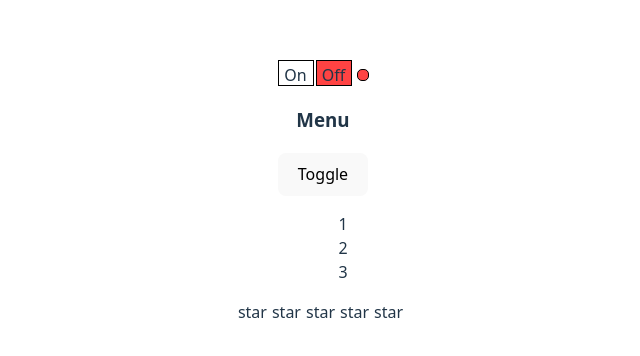
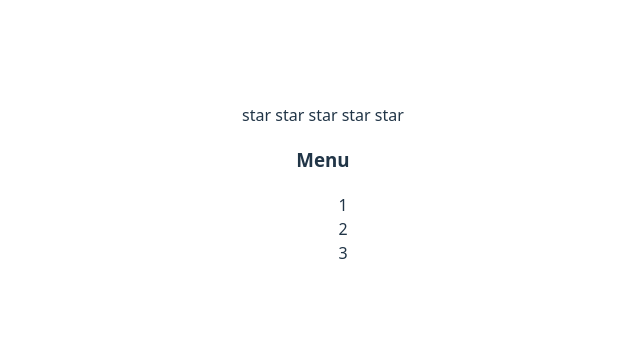
Before and after one commit to VictoriaGri95/kabzda-react-1, a React (Vite) app: page / in a window 1280 px wide. Shown: the part 208-564 px from the top of the page, without its empty margins (317-957 px from the left). Built offline with nearby package versions, Linux system fonts and the light colour scheme.

Commit message:
commit 22-12-25

```diff
--- a/src/App.tsx
+++ b/src/App.tsx
@@ -1,33 +1,29 @@
 import './App.css'
 
-import {OnOff} from "./components/onOff/OnOff.tsx";
-import {
-  UncontrolledAccordion
-} from "./components/uncontrolledAccordion/UncontrolledAccordion.tsx";
-import {
-  UncontrolledRating
-} from "./components/uncontrolledRaiting/UncontrolledRating.tsx";
+import {useState} from "react";
+import {Rating, type RatingValueType} from "./components/raiting/ Raiting.tsx";
+import {Accordion} from "./components/accordion/Accordion.tsx";
 
 
 
 function App() {
-
+let [ratingValue, setRatingValue] = useState<RatingValueType>(0);
+let [accordionCollapsed, setAccordionCollapsed] = useState<boolean>(false);
   return (
 
     <>
 
-      <OnOff/>
-
-
-      <UncontrolledAccordion titleValue={"Menu"}/>
-      <UncontrolledRating/>
+      {/*<OnOff/>*/}
+      {/*<UncontrolledAccordion titleValue={"Menu"}/>*/}
+      <Rating value={ratingValue} onClick={setRatingValue}/>
+      <Accordion titleValue={"Menu"} collapsed={accordionCollapsed} onChange={setAccordionCollapsed}/>
+      {/*<UncontrolledRating/>*/}
 
       {/*<PageTittle title={"This is app component."}/>*/}
 
 
-      {/*<Accordion titleValue={"Menu"} collapsed={true}/>*/}
       {/*<Accordion titleValue={"Users"} collapsed={false}/>*/}
-      {/*<Rating value={1}/>*/}
+
       {/*<Rating value={2}/>*/}
       {/*<Rating value={3}/>*/}
       {/*<Rating value={4}/>*/}
--- a/src/components/accordion/Accordion.tsx
+++ b/src/components/accordion/Accordion.tsx
@@ -1,6 +1,9 @@
+
+
 type AccordionProps = {
   titleValue: string
   collapsed: boolean
+  onChange: (collapsed: boolean) => void
 }
 
 
@@ -8,40 +11,22 @@
 
     return (
       <div>
-        <AccordionTitle title={props.titleValue} />
+        <AccordionTitle title={props.titleValue} onClick={() => props.onChange(!props.collapsed)}/>
         { !props.collapsed && <AccordionBody /> }
       </div>
     )
 
 }
 
-
-
-export function Accordion2(props: AccordionProps) {
-  if (props.collapsed === true) {
-    return (
-      <div>
-        <AccordionTitle title={props.titleValue} />
-      </div>
-    )
-  } else {
-    return (
-      <div>
-        <AccordionTitle title={props.titleValue} />
-        <AccordionBody />
-      </div>
-    )
-  }
-
-
-}
 type AccordionTitleProps = {
   title: string
+  onClick: () => void
+
 }
 
 function AccordionTitle(props: AccordionTitleProps) {
   return (
-    <h3>{props.title}</h3>
+    <h3 onClick={props.onClick}>{props.title}</h3>
   )
 }
 
@@ -54,3 +39,23 @@
     </ul>
   )
 }
+
+
+// export function Accordion2(props: AccordionProps) {
+//   if (props.collapsed === true) {
+//     return (
+//       <div>
+//         <AccordionTitle title={props.titleValue} />
+//       </div>
+//     )
+//   } else {
+//     return (
+//       <div>
+//         <AccordionTitle title={props.titleValue} />
+//         <AccordionBody />
+//       </div>
+//     )
+//   }
+//
+//
+// }
--- a/src/components/onOff/OnOff.tsx
+++ b/src/components/onOff/UncontrolledOnOff.tsx
@@ -4,7 +4,7 @@
 
 import {useState} from "react";
 
-export function OnOff() {
+export function UncontrolledOnOff() {
 
 
   // let on = false
--- a/src/components/raiting/ Raiting.tsx
+++ b/src/components/raiting/ Raiting.tsx
@@ -1,29 +1,34 @@
+export type RatingValueType = 0 | 1 | 2 | 3 | 4 | 5
 
 type RatingProps = {
-  value: 0 | 1 | 2 | 3 | 4 | 5
+  value: RatingValueType
+  onClick: (value: RatingValueType) => void
 }
 
 export function Rating(props: RatingProps) {
   return (
     <div>
-      <Star selected={props.value > 0} />
-      <Star selected={props.value > 1} />
-      <Star selected={props.value > 2} />
-      <Star selected={props.value > 3} />
-      <Star selected={props.value > 4} />
+      <Star selected={props.value > 0} onClick={props.onClick} value={1}/>
+      <Star selected={props.value > 1} onClick={props.onClick} value={2}/>
+      <Star selected={props.value > 2} onClick={props.onClick} value={3}/>
+      <Star selected={props.value > 3} onClick={props.onClick} value={4}/>
+      <Star selected={props.value > 4} onClick={props.onClick} value={5}/>
     </div>
   )
 
 }
 type StarProps = {
   selected: boolean
+  onClick: (value: RatingValueType) => void
+  value: RatingValueType
 }
 
 function Star(props: StarProps) {
-  if (props.selected === true) {
-    return (<span> <b>star</b> </span>)
-  } else {
-    return (<span> star </span>)
-  }
+
+    return (
+      <span onClick={() => props.onClick(props.value)}>
+        {props.selected ? <b>star </b> : "star "}
+      </span>
+    )
 
 }
--- a/src/components/uncontrolledAccordion/UncontrolledAccordion.tsx
+++ b/src/components/uncontrolledAccordion/UncontrolledAccordion.tsx
@@ -12,12 +12,35 @@
 
     return (
       <div>
-        <AccordionTitle title={props.titleValue}/>
-        <button onClick={() => {setCollapsed(!collapsed )}}>Toggle</button>
+        <AccordionTitle title={props.titleValue} onClick={() => {setCollapsed(!collapsed )}}/>
+        {/*<button onClick={() => {setCollapsed(!collapsed )}}>Toggle</button>*/}
         { !collapsed && <AccordionBody /> }
       </div>
     )
 
+}
+
+
+
+type AccordionTitleProps = {
+  title: string
+  onClick: () => void
+}
+
+function AccordionTitle(props: AccordionTitleProps) {
+  return (
+    <h3 onClick={() => {props.onClick()}}>{props.title}</h3>
+  )
+}
+
+function AccordionBody() {
+  return (
+    <ul>
+      <li>1</li>
+      <li>2</li>
+      <li>3</li>
+    </ul>
+  )
 }
 
 
@@ -38,23 +61,3 @@
 //     )
 //   }
 // }
-
-type AccordionTitleProps = {
-  title: string
-}
-
-function AccordionTitle(props: AccordionTitleProps) {
-  return (
-    <h3>{props.title}</h3>
-  )
-}
-
-function AccordionBody() {
-  return (
-    <ul>
-      <li>1</li>
-      <li>2</li>
-      <li>3</li>
-    </ul>
-  )
-}
--- a/src/components/uncontrolledRaiting/UncontrolledRating.tsx
+++ b/src/components/uncontrolledRaiting/UncontrolledRating.tsx
@@ -9,24 +9,25 @@
   let [value, setValue] = useState(0)
   return (
     <div>
-      <Star selected={value > 0} setRaiting={() => {setValue(1)}}/>
-      <Star selected={value > 1} setRaiting={() => {setValue(2)}}/>
-      <Star selected={value > 2} setRaiting={() => {setValue(3)}}/>
-      <Star selected={value > 3} setRaiting={() => {setValue(4)}}/>
-      <Star selected={value > 4} setRaiting={() => {setValue(5)}}/>
+      <Star selected={ value > 0 } setValue={() => {setValue(1)}}/>
+      <Star selected={ value > 1 } setValue={() => {setValue(2)}}/>
+      <Star selected={ value > 2 } setValue={() => {setValue(3)}}/>
+      <Star selected={ value > 3 } setValue={() => {setValue(4)}}/>
+      <Star selected={ value > 4 } setValue={() => {setValue(5)}}/>
     </div>
   )
 
 }
 type StarProps = {
   selected: boolean
-  setRaiting: () => void
+  // value: 1 | 2 | 3 | 4 | 5
+  setValue: () => void
 }
 
 function Star(props: StarProps) {
 
 return (
-  <span onClick={props.setRaiting} style={{cursor: "pointer", marginRight: "5px"}}>
+  <span onClick={() => {props.setValue()}} style={{cursor: "pointer", marginRight: "5px"}}>
     {props.selected ? <b>star</b> : "star"}
   </span>
 )
```
